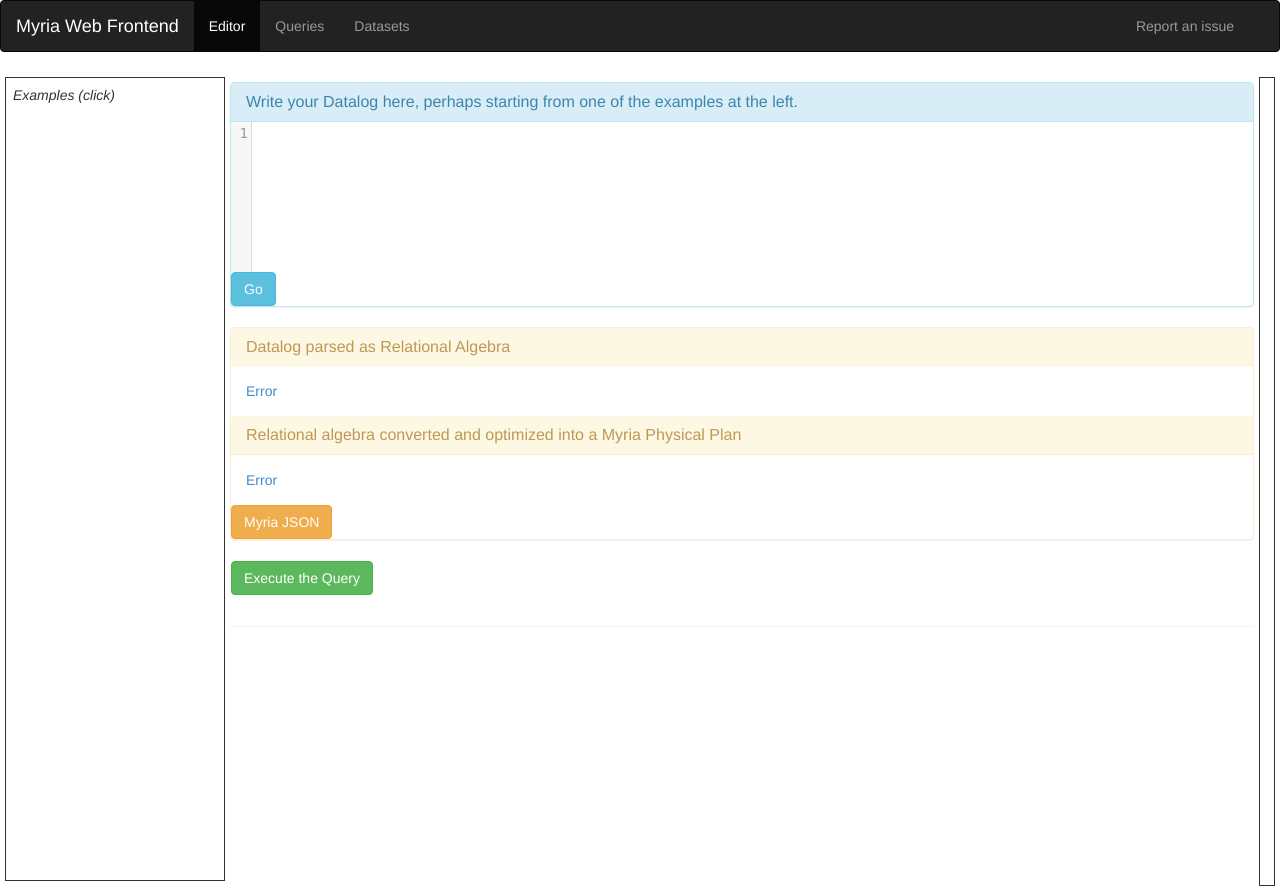
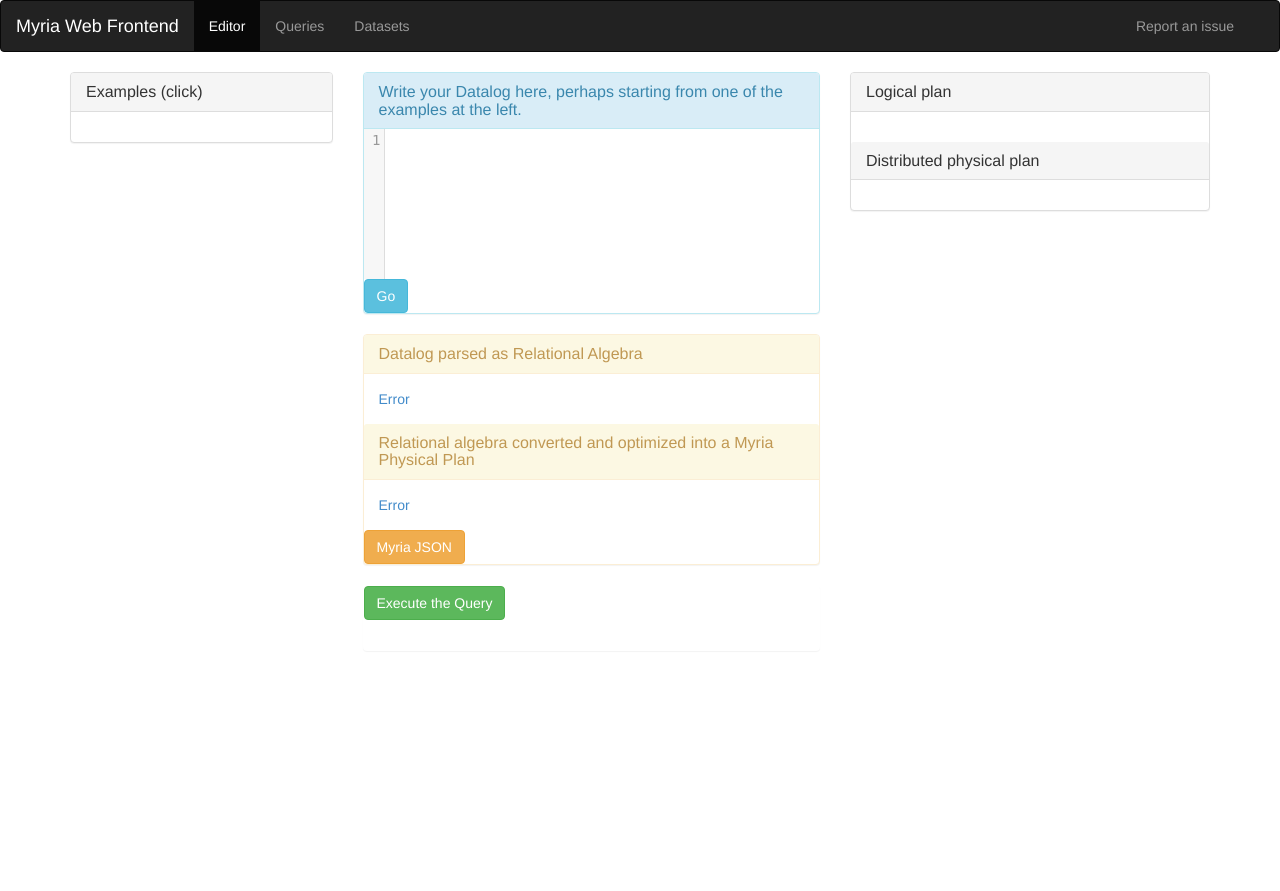
Before and after one commit to uwescience/myria-web, a Python web app: template appengine/templates/editor.html in a window 1280 px wide. After the commit the page ends 620 px from the top, so only its background shows below. Run offline with Jinja, Linux system fonts and the light colour scheme; the template is opened without the code that fills it, so the values that code supplies are empty.

Commit message:
layout tweaks -- use bootstrap's grid system
Signed-off-by: Daniel Halperin <dhalperi@cs.washington.edu>

```diff
--- a/appengine/css/layout.css
+++ b/appengine/css/layout.css
@@ -1,108 +1,5 @@
-html, body {
-  margin: 0;
-  padding: 0;
-  width: 100%;
-  height: 100%;
-}
-
-.content {
-  min-height: 100%;
-  position: relative;
-  overflow: auto;
-  z-index: 0;
-  padding: 5px;
-
-}
-
-.background {
-  position: absolute;
-  z-index: -1;
-  top: 0;
-  bottom: 0;
-  margin: 0;
-  padding: 0;
-}
-
-.top_block {
-  width: 100%;
-  display: block;
-  padding-bottom: 5px;
-}
-
-.bottom_block {
-  position: absolute;
-  width: 100%;
-  display: block;
-  bottom: 0;
-}
-
-.left_block {
-  display: block;
-  float: left;
-  border-style:solid;
-  border-width:1px;
-  padding:2px;
-}
-
-.right_block {
-  display: block;
-  float: right;
-  border-style:solid;
-  border-width:1px;
-  padding:2px;
-}
-
-.center_block {
-  display: block;
-  width: auto;
-}
-
-.red {
-  color: red;
-}
-
-.instructions {
-  color:blue;
-}
-.header {
-  width: 100%;
-  height: 70px;
-  border-style:solid;
-  border-width:1px;
-  /*background-color: #72b5e8; */
-}
-
-.background.region {
-  height: auto !important;
-  padding-bottom: 0;
-  left: 0;
-  right: 0;
-  /* background-color: #f0f0f0; */
-  margin-top: 70px;
-}
-
-.region {
-  width: auto;
-  height: auto;
-  padding-bottom: 5px;
-}
-
-.background.menu {
-  height: auto !important;
-  padding-bottom: 0;
-  left: 0;
-  width: 140px;
- /* background-color: #74bbf2; */
-}
-
-.menu {
-  height: auto;
-  width: 220px;
-  padding-bottom: 0px;
-}
-
-.error {
-	font-color: red;
+.navbar-inverse .navbar-brand {
+	color: #ffffff;
 }
 
 .label {
@@ -115,20 +12,3 @@
 	font-size: 11px;
 	font-family: "Monaco", monospace;
 }
-
-#query {
-	font-size: 11px;
-	font-family: "Monaco", monospace;
-}
-
-.navbar-inverse .navbar-brand {
-	color: #ffffff;
-}
-
-svg {
-  width: 400px;
-  height: 400px;
-  display: block;
-  border-style: solid;
-  border-width: 1px;
-}
--- a/appengine/js/editor.js
+++ b/appengine/js/editor.js
@@ -31,6 +31,8 @@
 	request.success(function(dot) {
 		var result = Viz(dot, "svg");
 		$('#relational_svg').html(result);
+		$('svg').width('100%');
+		$('svg').height('100%');
 	})
 };
 
@@ -48,6 +50,8 @@
 	request.success(function(dot) {
 		var result = Viz(dot, "svg");
 		$('#myria_svg').html(result);
+		$('svg').width('100%');
+		$('svg').height('100%');
 	})
 }
 
--- a/appengine/templates/base.html
+++ b/appengine/templates/base.html
@@ -1,4 +1,5 @@
-<html>
+<!DOCTYPE html>
+<html lang="en">
 <head>
 <title>Myria Web Frontend</title>
 <meta name="viewport" content="width=device-width, initial-scale=1.0">
@@ -36,7 +37,7 @@
 		<!-- /.navbar-collapse -->
 	</nav>
 
-	<div class="content">
+	<div class="container">
 	  {% block content %}{% endblock %}
 	</div>
 </body>
--- a/appengine/templates/editor.html
+++ b/appengine/templates/editor.html
@@ -12,15 +12,13 @@
 {% block editor_active %} class="active"{% endblock %}
 
 {% block content %}
-		<div class="background region">
-			<div class="background menu"></div>
+	<div class="row">
+		<div class="col-xs-3">
+			<div class="panel panel-default">
+				<div class="panel-heading">
+					<h3 class="panel-title">Examples (click)</h3>
 				</div>
-		<div class="left_block menu">
-			<div class="content">
-				<div class="examples">
-					<div>
-						<em>Examples (click)</em>
-					</div>
+				<div class="panel-body">
 				{% for ex in examples.datalog %}
 				<div class="label">{{ ex.0 }}</div>
 				<div class="example">{{ ex.1 }}</div>
@@ -28,14 +26,7 @@
 				</div>
 			</div>
 		</div>
-		<div class="right_block region">
-			<div class="content">
-				<output id="relational_svg"></output>
-				<output id="myria_svg"></output>
-			</div>
-		</div>
-		<div class="center_block region">
-			<div class="content">
+		<div class="col-xs-5" role="main">
 			<div class="panel panel-info">
 				<div class="panel-heading">
 					<h3 class="panel-title">
@@ -73,6 +64,23 @@
 			<div id="#response"></div>
 			<div id="sig"></div>
 		</div>
+
+		<div class="col-xs-4">
+			<div class="panel panel-default">
+				<div class="panel-heading">
+					<h3 class="panel-title">Logical plan</h3>
+				</div>
+				<div class="panel-body">
+					<output id="relational_svg"></output>
+				</div>
+				<div class="panel-heading">
+					<h3 class="panel-title">Distributed physical plan</h3>
+				</div>
+				<div class="panel-body">
+					<output id="myria_svg"></output>
+				</div>
+			</div>
+		</div>
 	</div>
 {% endblock %}
 
```
Also changed, not shown: appengine/myria_web_main.py (+5 -5 lines). Lines whose indentation alone changed are shown as unchanged.
